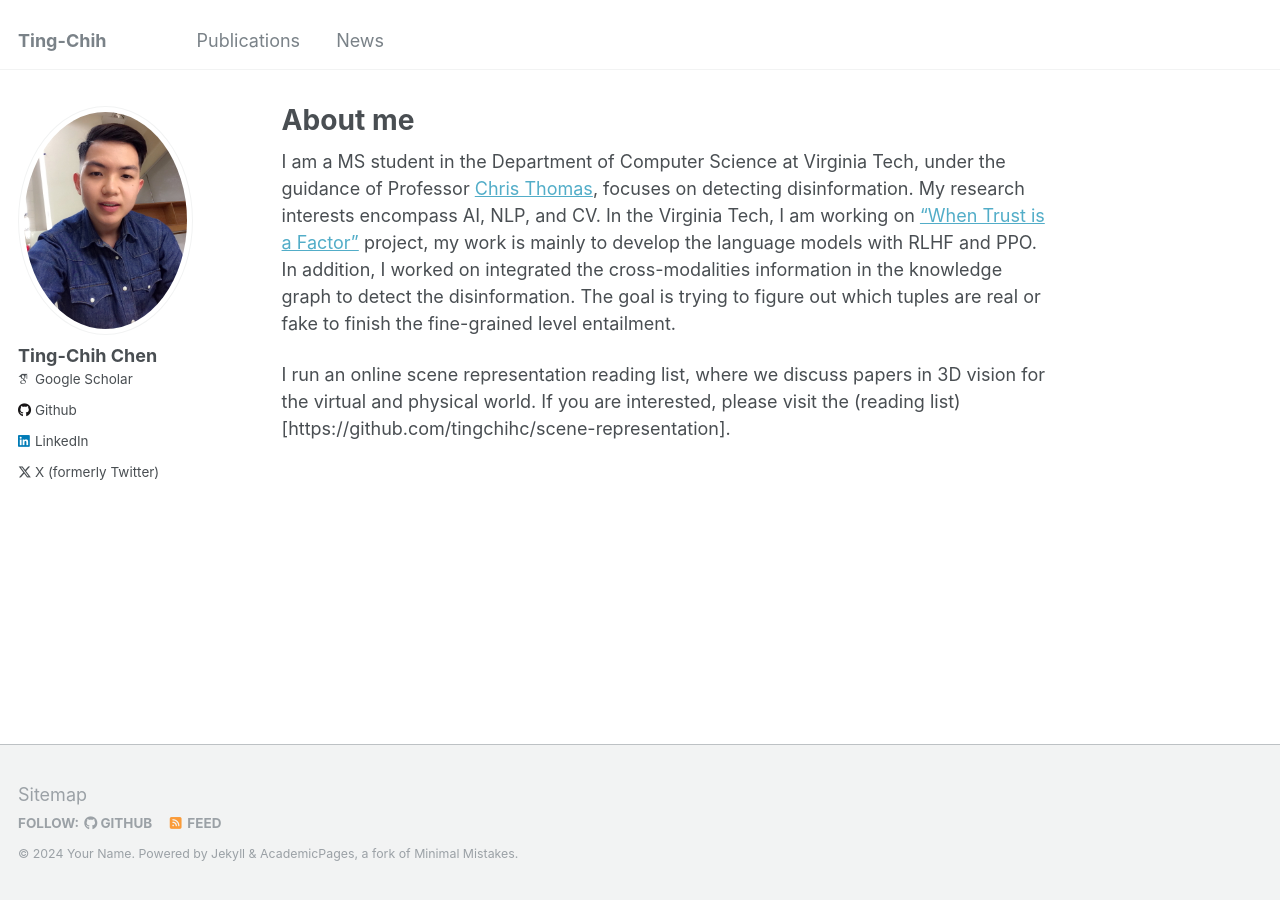
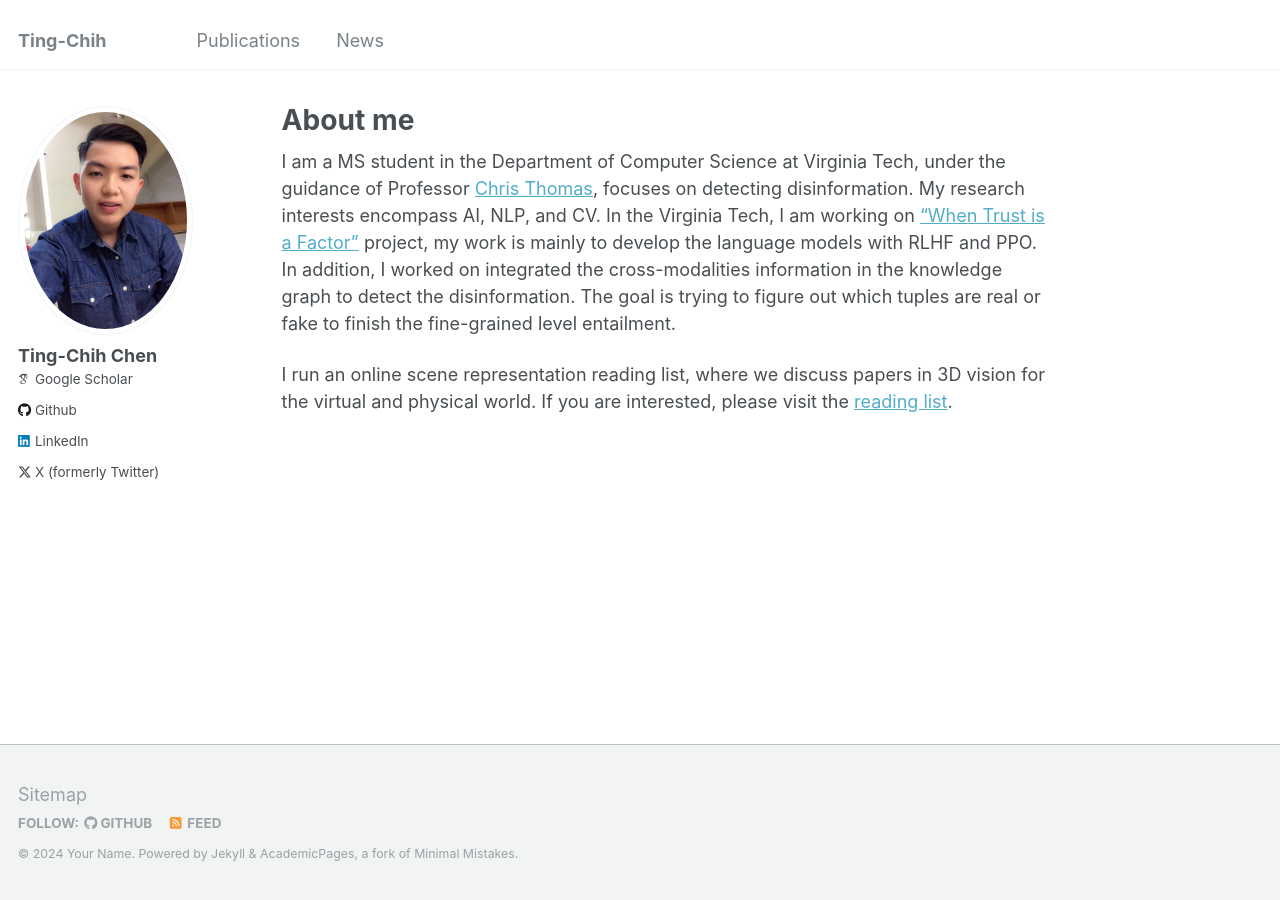
Before and after one commit to tingchihc/tingchihc.github.io, a Jekyll site: the page built from _pages/about.md, in a window 1280 px wide. Built offline with Jekyll 4.4.1, drawn with Linux system fonts in a browser that asks for light colours; some web fonts are replaced.

Commit message:
Update about.md

```diff
--- a/_pages/about.md
+++ b/_pages/about.md
@@ -9,4 +9,4 @@ redirect_from:
 
 I am a MS student in the Department of Computer Science at Virginia Tech, under the guidance of Professor [Chris Thomas](https://people.cs.vt.edu/chris/), focuses on detecting disinformation. My research interests encompass AI, NLP, and CV. In the Virginia Tech, I am working on ["When Trust is a Factor"](https://topics.engineering.columbia.edu/when-trust-is-a-factor/) project, my work is mainly to develop the language models with RLHF and PPO. In addition, I worked on integrated the cross-modalities information in the knowledge graph to detect the disinformation. The goal is trying to figure out which tuples are real or fake to finish the fine-grained level entailment.
 
-I run an online scene representation reading list, where we discuss papers in 3D vision for the virtual and physical world. If you are interested, please visit the (reading list)[https://github.com/tingchihc/scene-representation].
+I run an online scene representation reading list, where we discuss papers in 3D vision for the virtual and physical world. If you are interested, please visit the [reading list](https://github.com/tingchihc/scene-representation).
```
